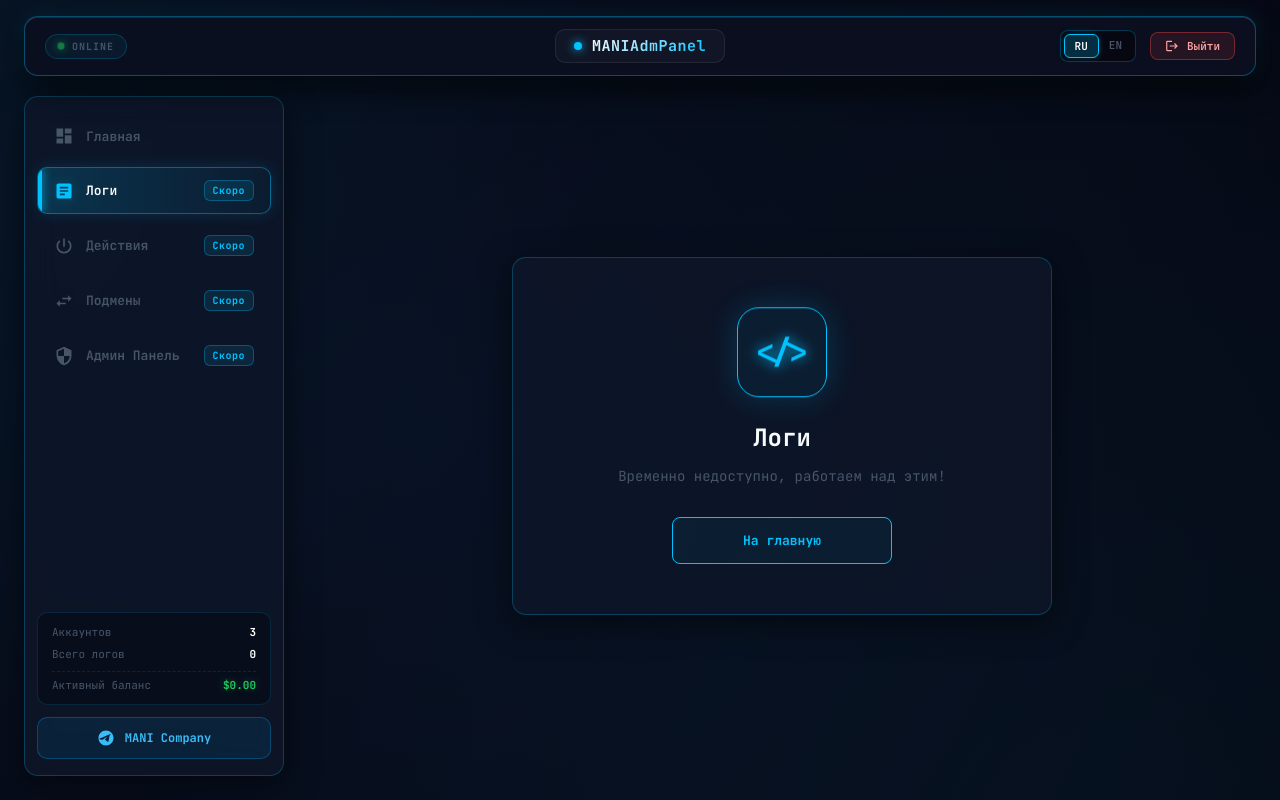
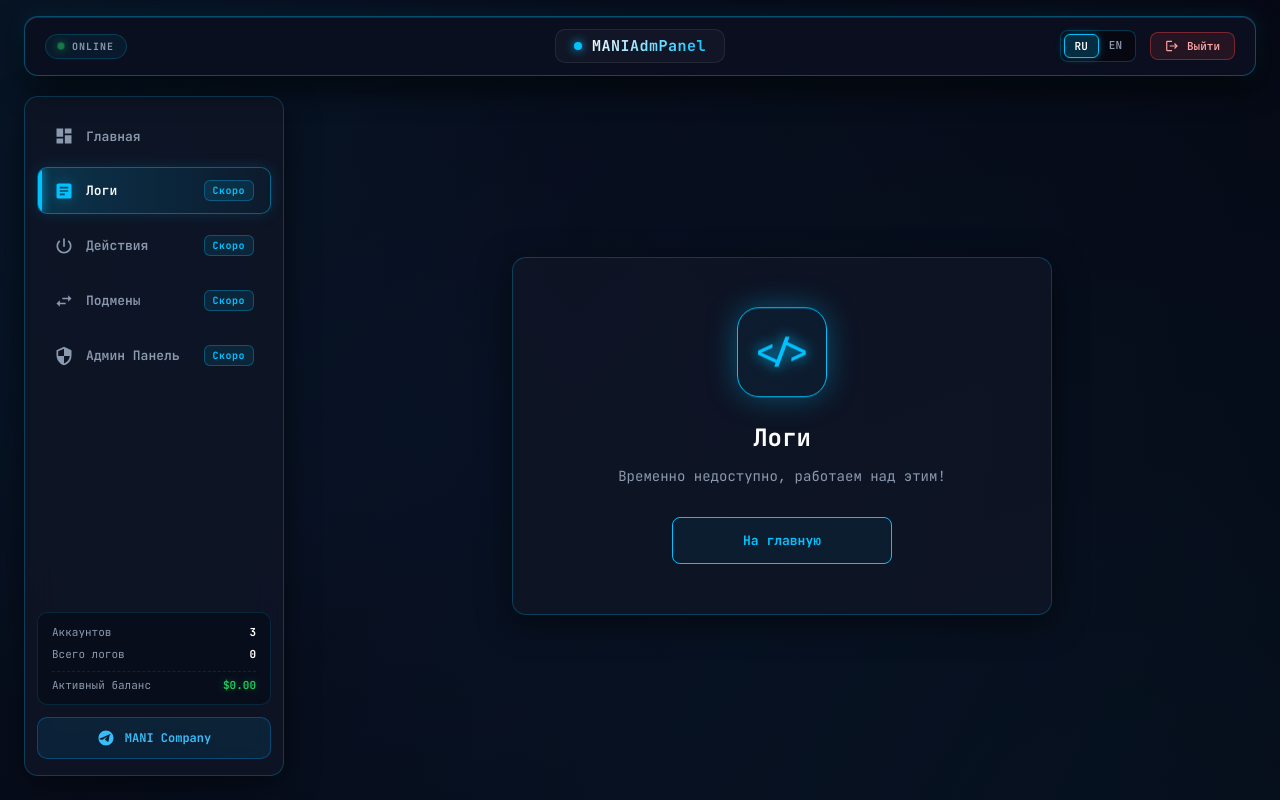
Before and after one commit to Sunsstylee/MANIPanel, a Flask app: page /logs in a window 1280 px wide. Run offline with Flask 3, Linux system fonts and the light colour scheme; the visitor is signed in with stand-in values (Sample User, id 1).

Commit message:
Update variables.css

```diff
--- a/static/css/variables.css
+++ b/static/css/variables.css
@@ -1,11 +1,11 @@
 :root {
     /* Главный неоновый цвет сайта */
     --neon-color: #00C2FF;
-    --neon-glow: rgba(0, 194, 255, 0.2);
+    --neon-glow: rgba(0, 194, 255, 0.35);
 
     /* Цвета интерфейса и стекла */
-    --bg-dark: #070913;
-    --glass-bg: rgba(15, 23, 42, 0.75);
+    --bg-dark: #0a0b10;
+    --glass-bg: rgba(16, 22, 38, 0.75);
     --glass-border: rgba(0, 194, 255, 0.25);
 
     /* Цвета кнопок */
@@ -13,6 +13,6 @@
     --btn-hover-bg: rgba(0, 194, 255, 0.15);
 
     /* Текст */
-    --text-main: #f8fafc;
-    --text-muted: #475569;
+    --text-main: #ffffff;
+    --text-muted: #8a99ad;
 }
```
